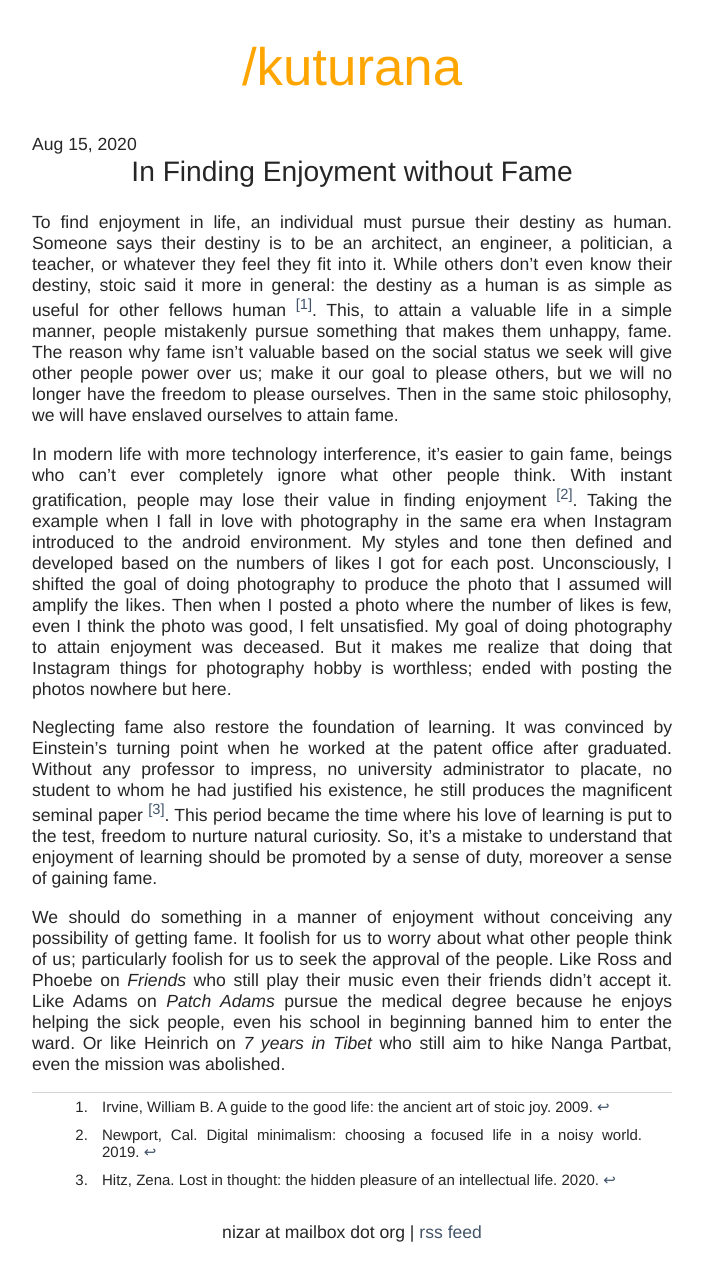
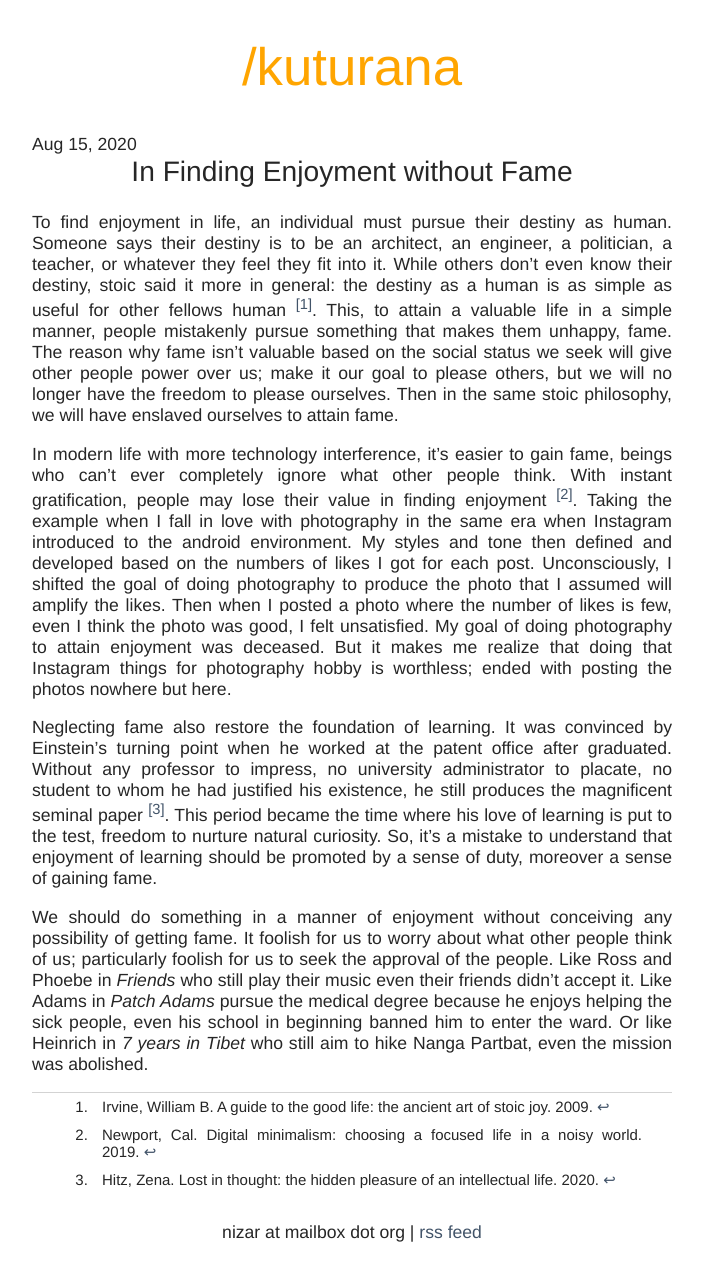
Before and after one commit to kuturana/kuturana.github.io, a Jekyll site: the page built from _posts/2020-08-15-in-finding-enjoyment-without-fame.md, in a window 1280 px wide. Shown: the whole page, without its empty margins (288-991 px from the left). Built offline with Jekyll 4.4.1, drawn with Linux system fonts in a browser that asks for light colours.

Commit message:
revision

```diff
--- a/_posts/2020-08-15-in-finding-enjoyment-without-fame.md
+++ b/_posts/2020-08-15-in-finding-enjoyment-without-fame.md
@@ -9,7 +9,7 @@ In modern life with more technology interference, it's easier to gain fame, bein
 
 Neglecting fame also restore the foundation of learning. It was convinced by Einstein's turning point when he worked at the patent office after graduated. Without any professor to impress, no university administrator to placate, no student to whom he had justified his existence, he still produces the magnificent seminal paper [^3]. This period became the time where his love of learning is put to the test, freedom to nurture natural curiosity. So, it's a mistake to understand that enjoyment of learning should be promoted by a sense of duty, moreover a sense of gaining fame.
 
-We should do something in a manner of enjoyment without conceiving any possibility of getting fame. It foolish for us to worry about what other people think of us; particularly foolish for us to seek the approval of the people. Like Ross and Phoebe on *Friends* who still play their music even their friends didn't accept it. Like Adams on *Patch Adams* pursue the medical degree because he enjoys helping the sick people, even his school in beginning banned him to enter the ward. Or like Heinrich on *7 years in Tibet* who still aim to hike Nanga Partbat, even the mission was abolished.
+We should do something in a manner of enjoyment without conceiving any possibility of getting fame. It foolish for us to worry about what other people think of us; particularly foolish for us to seek the approval of the people. Like Ross and Phoebe in *Friends* who still play their music even their friends didn't accept it. Like Adams in *Patch Adams* pursue the medical degree because he enjoys helping the sick people, even his school in beginning banned him to enter the ward. Or like Heinrich in *7 years in Tibet* who still aim to hike Nanga Partbat, even the mission was abolished.
 
 ---
 [^1]: Irvine, William B. A guide to the good life: the ancient art of stoic joy. 2009.
```
